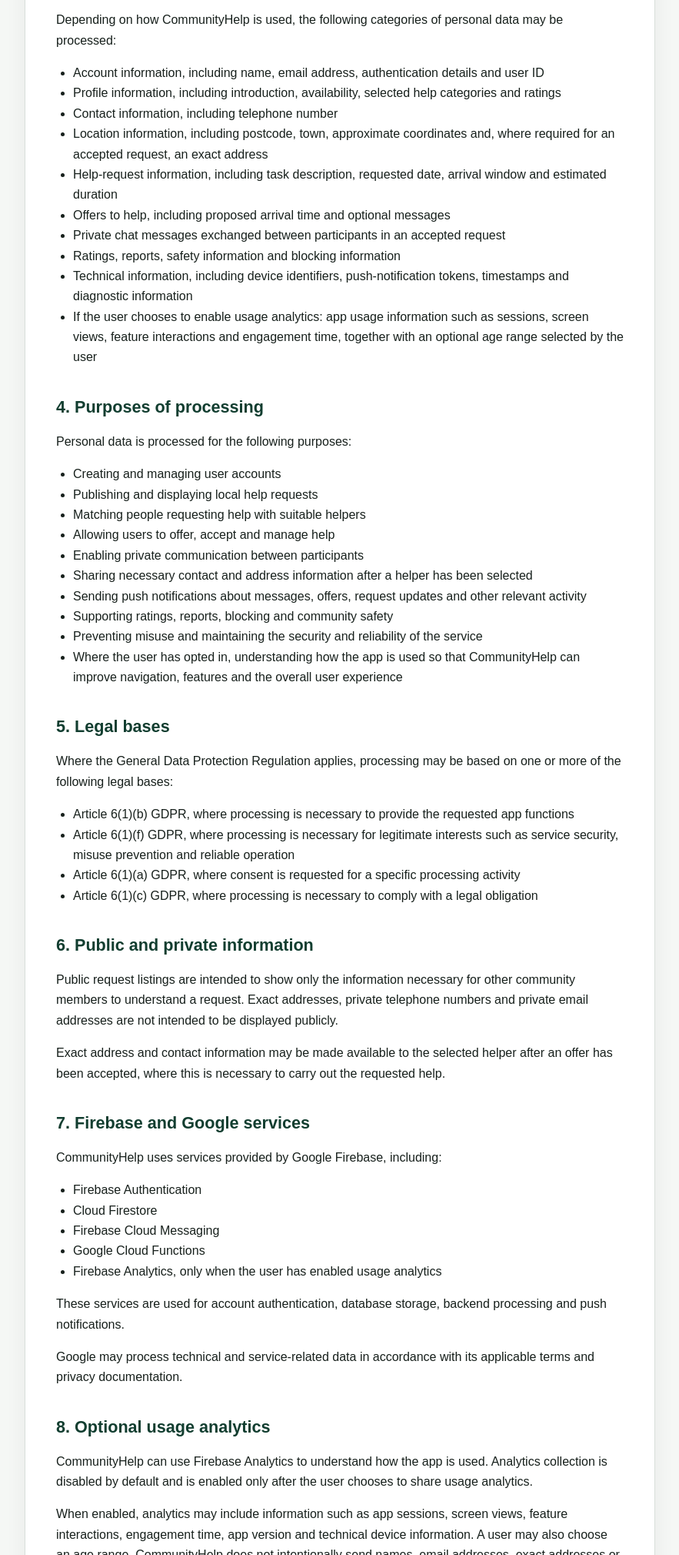
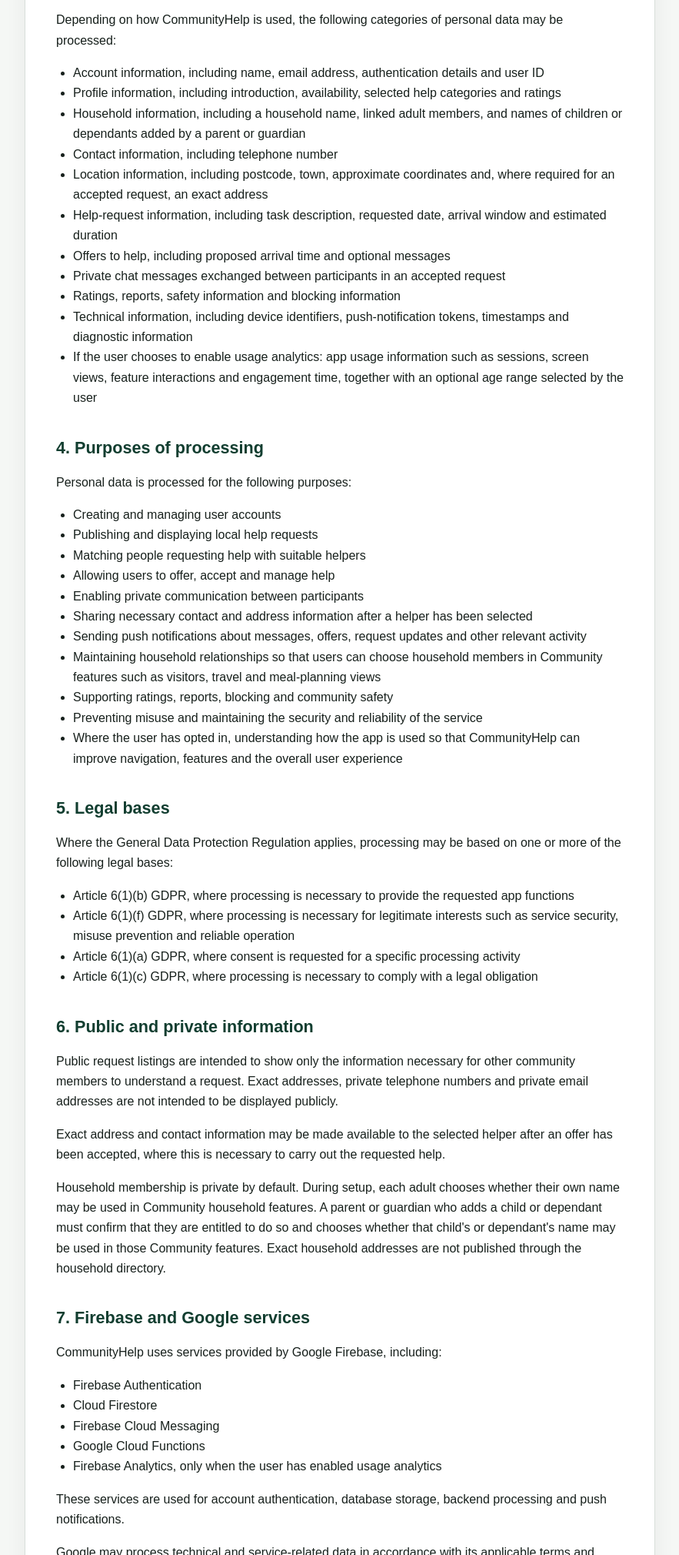
Before and after one commit to rippetz/communityhelp-privacy, a plain HTML site: page index.html in a window 1280 px wide. Shown: the part 780-2800 px from the top of the page at 77% size, without its empty margins (198-1081 px from the left). Drawn offline with Linux system fonts and the light colour scheme.

Commit message:
Document household and guardian data handling

```diff
--- a/index.html
+++ b/index.html
@@ -116,7 +116,7 @@
         <h1>Privacy Policy for CommunityHelp</h1>
 
         <p class="meta">
-            Last updated: 2 October 2026
+            Last updated: 4 October 2026
         </p>
 
         <div class="notice">
@@ -170,6 +170,12 @@
             <li>
                 Profile information, including introduction,
                 availability, selected help categories and ratings
+            </li>
+
+            <li>
+                Household information, including a household name,
+                linked adult members, and names of children or
+                dependants added by a parent or guardian
             </li>
 
             <li>
@@ -254,6 +260,12 @@
             </li>
 
             <li>
+                Maintaining household relationships so that users can
+                choose household members in Community features such as
+                visitors, travel and meal-planning views
+            </li>
+
+            <li>
                 Supporting ratings, reports, blocking and community
                 safety
             </li>
@@ -315,6 +327,16 @@
             Exact address and contact information may be made available
             to the selected helper after an offer has been accepted,
             where this is necessary to carry out the requested help.
+        </p>
+
+        <p>
+            Household membership is private by default. During setup,
+            each adult chooses whether their own name may be used in
+            Community household features. A parent or guardian who adds
+            a child or dependant must confirm that they are entitled to
+            do so and chooses whether that child's or dependant's name
+            may be used in those Community features. Exact household
+            addresses are not published through the household directory.
         </p>
 
         <h2>7. Firebase and Google services</h2>
@@ -516,6 +538,15 @@
             where required, valid parental consent.
         </p>
 
+        <p>
+            A child or dependant does not need a CommunityHelp account
+            merely to appear as a household member. Their name may be
+            entered only by a parent, guardian or other person who
+            confirms they are entitled to add that information.
+            CommunityHelp does not require a child's email address,
+            telephone number or exact location for household membership.
+        </p>
+
         <h2>17. Security</h2>
 
         <p>
```
